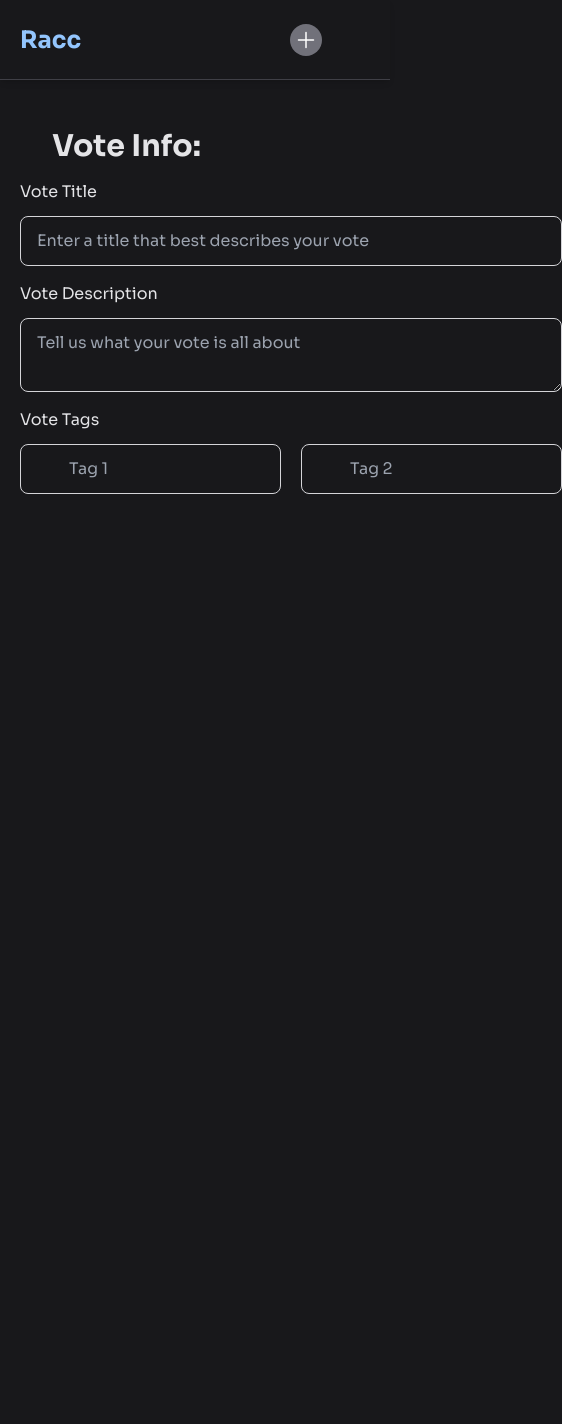
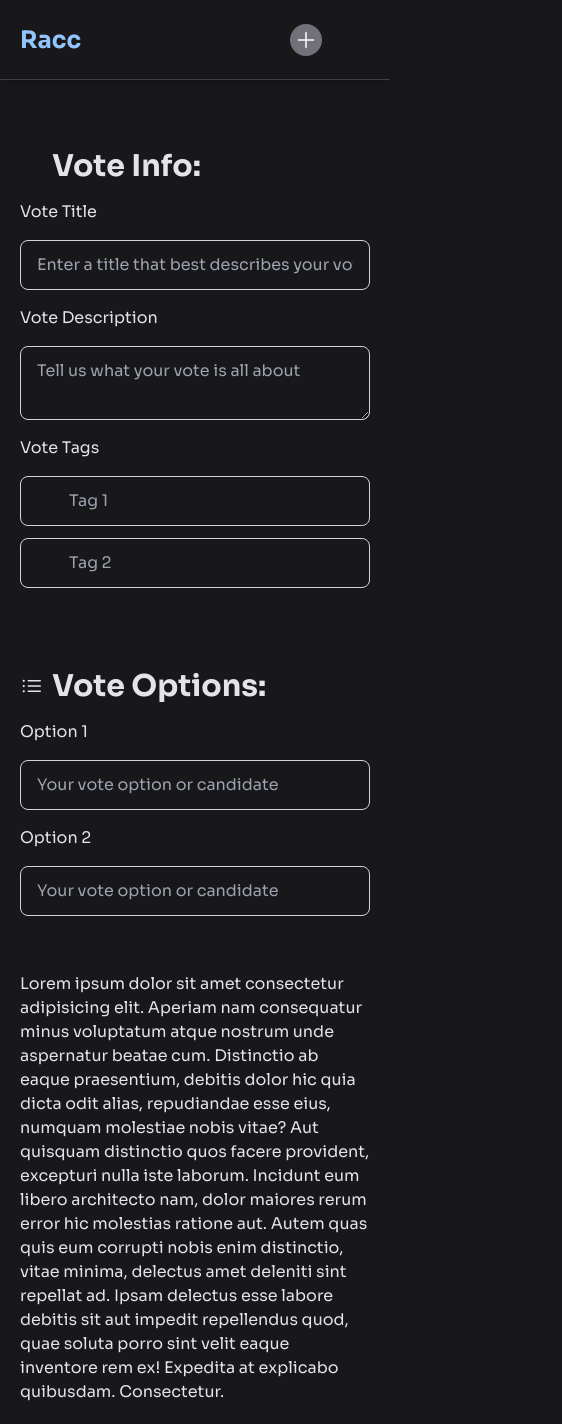
Before and after one commit to fisayo-dev/racc, a React (Vite) app: page /create-vote in a window 390 px wide. Shown: the whole page, 562 px wide, since content can reach past the window. Before the commit the page ends 844 px from the top, so only its background shows below. Built offline with nearby package versions, Linux system fonts and the light colour scheme; some icons are missing.

Commit message:
style: fixed responsiveness issue

```diff
--- a/src/pages/User/CreateVote.jsx
+++ b/src/pages/User/CreateVote.jsx
@@ -1,19 +1,20 @@
 import { Hashtag, Paperclip } from "iconsax-react";
 import { Header } from "../../components";
+import { ListBulletIcon } from "@heroicons/react/24/outline";
 const CreateVote = () => {
   return (
-    <div className="text-zinc-200">
+    <div className="w-full grid text-zinc-200">
       <Header />
-      <div className="container mx-auto xl:px-20 md:px-15 px-5 ">
-        <div className="mt-[8rem]">
-          <div className="grid gap-5 md:gap-8 grid-cols-1 md:grid-cols-2">
-            <div className="grid gap-5">
+      <div className="mt-[8rem]">
+        <div className="container grid mx-auto xl:px-20 md:px-15 px-5 ">
+          <div className="grid sm:gap-[7.5rem] md:gap-[10rem] grid-cols-1 md:grid-cols-2">
+            <div className="grid gap-[5rem] my-5">
               <div className="grid gap-4">
                 <div className="flex items-center gap-2">
                   <Paperclip className="h-6 w-6" />
                   <h2 className="text-3xl font-bold">Vote Info:</h2>
                 </div>
-                <div className="grid gap-3">
+                <div className="grid gap-4">
                   <label>Vote Title</label>
                   <input
                     type="text"
@@ -21,7 +22,7 @@ const CreateVote = () => {
                     placeholder="Enter a title that best describes your vote"
                   />
                 </div>
-                <div className="grid gap-3">
+                <div className="grid gap-4">
                   <label>Vote Description</label>
                   <textarea
                     type="text"
@@ -29,9 +30,9 @@ const CreateVote = () => {
                     placeholder="Tell us what your vote is all about"
                   ></textarea>
                 </div>
-                <div className="grid gap-3">
+                <div className="grid gap-4">
                   <label>Vote Tags</label>
-                  <div className="flex gap-5 items-center">
+                  <div className="grid lg:flex gap-3">
                     <div className="flex items-center gap-2 border-[0.1rem] border-zinc-300 rounded-lg px-4 py-3">
                       <Hashtag className="h-6 w-6" />
                       <input type="text" className="" placeholder="Tag 1" />
@@ -43,8 +44,46 @@ const CreateVote = () => {
                   </div>
                 </div>
               </div>
+              <div className="grid gap-4">
+                <div className="flex items-center gap-2">
+                  <ListBulletIcon className="h-6 w-6" />
+                  <h2 className="text-3xl font-bold">Vote Options:</h2>
+                </div>
+                <div className="grid gap-4">
+                  <label>Option 1</label>
+                  <input
+                    type="text"
+                    className="w-full border-[0.1rem] border-zinc-300 rounded-lg px-4 py-3"
+                    placeholder="Your vote option or candidate "
+                  />
+                </div>
+                <div className="grid gap-4">
+                  <label>Option 2</label>
+                  <input
+                    type="text"
+                    className="border-[0.1rem] border-zinc-300 rounded-lg px-4 py-3"
+                    placeholder="Your vote option or candidate "
+                  />
+                </div>
+                <div className="text-md flex items-center justify-end hover:bg-zinc-300 bg-zinc-500"></div>
+              </div>
             </div>
-            <div className="grid gap-5"></div>
+            <div className="grid gap-[5rem] my-5">
+              <p>
+                Lorem ipsum dolor sit amet consectetur adipisicing elit. Aperiam
+                nam consequatur minus voluptatum atque nostrum unde aspernatur
+                beatae cum. Distinctio ab eaque praesentium, debitis dolor hic
+                quia dicta odit alias, repudiandae esse eius, numquam molestiae
+                nobis vitae? Aut quisquam distinctio quos facere provident,
+                excepturi nulla iste laborum. Incidunt eum libero architecto
+                nam, dolor maiores rerum error hic molestias ratione aut. Autem
+                quas quis eum corrupti nobis enim distinctio, vitae minima,
+                delectus amet deleniti sint repellat ad. Ipsam delectus esse
+                labore debitis sit aut impedit repellendus quod, quae soluta
+                porro sint velit eaque inventore rem ex! Expedita at explicabo
+                quibusdam. Consectetur.
+              </p>
+            </div>
           </div>
         </div>
       </div>
```
